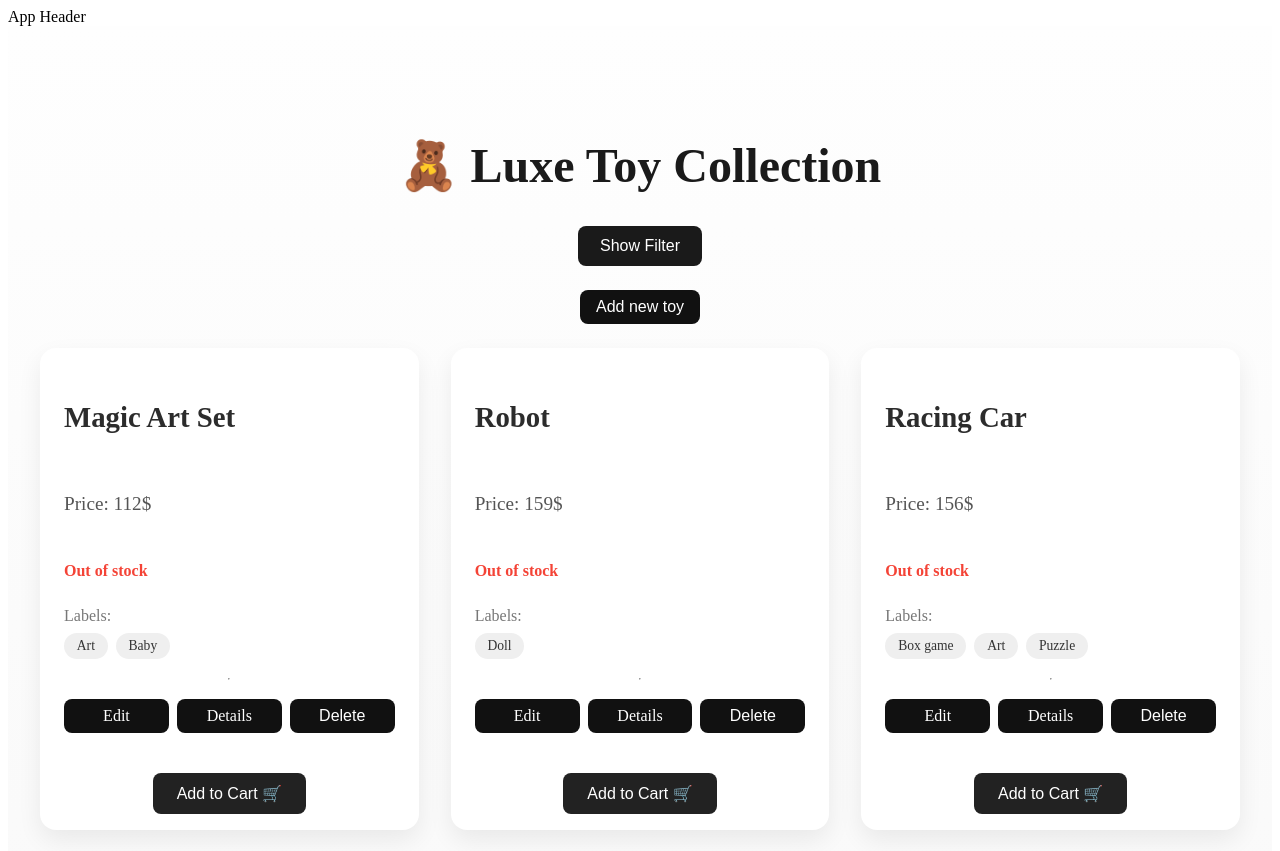
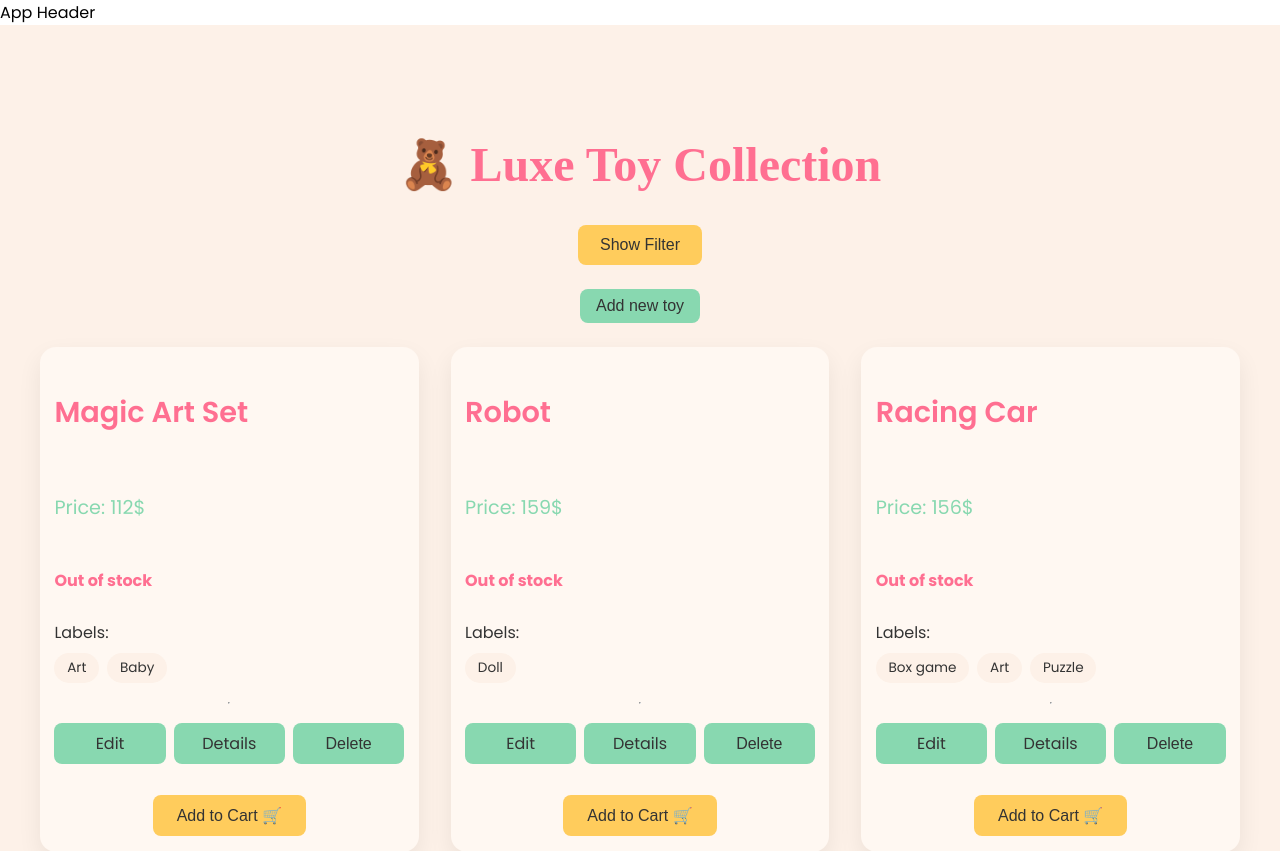
Before and after one commit to nevo0309/mistertoy-frontend, a React (Vite) app: page /toy in a window 1280 px wide. Shown: the top 851 px of the page. Built offline with nearby package versions, Linux system fonts and the light colour scheme.

Commit message:
Change colors to make the app look better

```diff
--- a/src/assets/style/cmps/ToyEdit.css
+++ b/src/assets/style/cmps/ToyEdit.css
@@ -3,10 +3,10 @@
   margin: 4rem auto;
   padding: 2rem;
   border-radius: 1.5rem;
-  background: #ffffff;
+  background-color: var(--color-bg-light);
   box-shadow: 0 12px 36px rgba(0, 0, 0, 0.1);
   font-family: 'Segoe UI', sans-serif;
-  color: #2c2c2c;
+  color: var(--color-text);
 }
 
 .toy-edit h2 {
@@ -14,7 +14,7 @@
   font-size: 2rem;
   margin-bottom: 1.5rem;
   font-weight: 600;
-  color: #111;
+  color: var(--color-accent);
 }
 
 .toy-edit form {
@@ -26,22 +26,22 @@
 .toy-edit label {
   font-size: 1rem;
   font-weight: 500;
-  color: #555;
+  color: var(--color-secondary);
 }
 
 .toy-edit input {
   padding: 0.75rem 1rem;
   font-size: 1rem;
   border-radius: 12px;
-  border: 1px solid #ccc;
-  background-color: #f9f9f9;
+  border: 1px solid var(--color-secondary);
+  background-color: var(--color-bg-light);
   transition: border-color 0.2s ease;
 }
 
 .toy-edit input:focus {
   outline: none;
-  border-color: #999;
-  background-color: #fff;
+  border-color: var(--color-secondary);
+  background-color: var(--color-bg-light);
 }
 
 .toy-edit .btn-group {
@@ -66,23 +66,24 @@
 }
 
 .toy-edit button {
-  background-color: #111;
-  color: white;
+  background-color: var(--color-primary);
+  color: var(--color-text);
 }
 
 .toy-edit button:hover {
-  background-color: #333;
+  background-color: var(--color-btn-hover);
 }
 
 .toy-edit a {
-  background-color: #f0f0f0;
-  color: #444;
-  border: 1px solid #ddd;
+  background-color: var(--color-secondary);
+  color: var(--color-text);
+  border: 1px solid var(--color-secondary);
 }
 
 .toy-edit a:hover {
-  background-color: #e4e4e4;
+  background-color: var(--color-btn-hover);
 }
+
 .labels-checkboxes {
   display: flex;
   flex-wrap: wrap;
@@ -93,8 +94,8 @@
 .labels-checkboxes label {
   font-size: 0.9rem;
   padding: 0.4rem 0.8rem;
-  background-color: #f6f6f6;
-  border: 1px solid #ccc;
+  background-color: var(--color-bg);
+  border: 1px solid var(--color-secondary);
   border-radius: 999px;
   cursor: pointer;
   display: flex;
@@ -104,5 +105,5 @@
 }
 
 .labels-checkboxes input[type='checkbox'] {
-  accent-color: #333;
+  accent-color: var(--color-accent);
 }
--- a/src/assets/style/cmps/ToyFilter.css
+++ b/src/assets/style/cmps/ToyFilter.css
@@ -1,7 +1,7 @@
 .toy-filter {
   width: 100%;
   max-width: 350px;
-  background-color: #fff;
+  background-color: var(--color-bg-light);
   padding: 1rem;
   margin-bottom: 2.5rem;
   border-radius: 1.5rem;
@@ -17,7 +17,7 @@
   margin-bottom: 1rem;
   font-size: 1.8rem;
   font-weight: 600;
-  color: #1a1a1a;
+  color: var(--color-accent);
   text-align: center;
   font-family: 'Playfair Display', serif;
 }
@@ -31,40 +31,39 @@
 .toy-filter label {
   font-weight: 500;
   margin: 0;
-  color: #444;
+  color: var(--color-text);
 }
 
 .toy-filter input {
   padding: 0.5rem 1rem;
   border-radius: 0.75rem;
-  border: 1px solid #ccc;
+  border: 1px solid var(--color-secondary);
   font-size: 1rem;
   transition: all 0.3s ease;
-  background-color: #fafafa;
+  background-color: var(--color-bg-light);
 }
 
 .toy-filter input:focus {
   outline: none;
-  border-color: #999;
+  border-color: var(--color-secondary);
   background-color: #fff;
-  box-shadow: 0 0 0 2px #ccc;
+  box-shadow: 0 0 0 2px var(--color-secondary);
 }
 
 .toy-filter select {
   padding: 0.9rem 1.2rem;
   border-radius: 0.75rem;
-  border: 1px solid #ccc;
+  border: 1px solid var(--color-secondary);
   font-size: 1rem;
-  background-color: #fafafa;
+  background-color: var(--color-bg-light);
   transition: all 0.3s ease;
-  /* appearance: none; */
 }
 
 .toy-filter select:focus {
   outline: none;
-  border-color: #999;
+  border-color: var(--color-secondary);
   background-color: #fff;
-  box-shadow: 0 0 0 2px #ccc;
+  box-shadow: 0 0 0 2px var(--color-secondary);
 }
 
 .label-dropdown {
@@ -73,9 +72,9 @@
 }
 
 .dropdown-toggle {
-  background-color: #f8f8f8;
+  background-color: var(--color-bg);
   padding: 0.5rem 0.75rem;
-  border: 1px solid #ccc;
+  border: 1px solid var(--color-secondary);
   border-radius: 8px;
   cursor: pointer;
   font-weight: 500;
@@ -86,15 +85,15 @@
 }
 
 .dropdown-toggle:hover {
-  background-color: #f0f0f0;
+  background-color: var(--color-bg-light);
 }
 
 .dropdown-content {
   position: absolute;
   top: 110%;
   left: 0;
-  background: white;
-  border: 1px solid #ddd;
+  background-color: var(--color-bg-light);
+  border: 1px solid var(--color-secondary);
   box-shadow: 0 4px 12px rgba(0, 0, 0, 0.1);
   padding: 0.75rem;
   border-radius: 8px;
@@ -109,8 +108,9 @@
   align-items: center;
   gap: 0.5rem;
   font-size: 0.95rem;
+  color: var(--color-text);
 }
 
 .dropdown-content input[type='checkbox'] {
-  accent-color: #c8a165;
+  accent-color: var(--color-accent);
 }
--- a/src/assets/style/cmps/ToyList.css
+++ b/src/assets/style/cmps/ToyList.css
@@ -10,7 +10,7 @@
 }
 
 .toy-item {
-  background-color: #ffffff;
+  background-color: var(--color-bg-light);
   border-radius: 16px;
   box-shadow: 0 10px 25px rgba(0, 0, 0, 0.07);
   overflow: hidden;
@@ -28,8 +28,8 @@
 }
 
 .buy-btn {
-  background: #222;
-  color: #fff;
+  background-color: var(--color-primary);
+  color: var(--color-text);
   border: none;
   padding: 0.7rem 1.5rem;
   font-size: 1rem;
@@ -39,5 +39,5 @@
 }
 
 .buy-btn:hover {
-  background: #444;
+  background-color: var(--color-btn-hover);
 }
--- a/src/assets/style/cmps/ToyPreview.css
+++ b/src/assets/style/cmps/ToyPreview.css
@@ -1,5 +1,5 @@
 .toy-preview {
-  padding: 1.5rem;
+  padding: 0.9rem;
   display: flex;
   flex-direction: column;
   gap: 0.7rem;
@@ -7,18 +7,18 @@
 
 .toy-name {
   font-size: 1.8rem;
-  color: #2c2c2c;
+  color: var(--color-accent);
   font-weight: 600;
 }
 
 .toy-price {
   font-size: 1.2rem;
-  color: #555;
+  color: var(--color-secondary);
 }
 
 .toy-labels {
   font-size: 1rem;
-  color: #777;
+  color: var(--color-text);
 }
 
 .labels-container {
@@ -29,11 +29,11 @@
 }
 
 .label {
-  background-color: #efefef;
+  background-color: var(--color-bg);
   padding: 0.3rem 0.8rem;
   border-radius: 999px;
   font-size: 0.85rem;
-  color: #333;
+  color: var(--color-text);
   font-weight: 500;
 }
 
@@ -44,10 +44,11 @@
 }
 
 .in-stock {
-  color: #4caf50;
+  color: var(--color-secondary);
   font-weight: bold;
 }
+
 .no-stock {
-  color: #f44336;
+  color: var(--color-accent);
   font-weight: bold;
 }
--- a/src/assets/style/cmps/UserMsg.css
+++ b/src/assets/style/cmps/UserMsg.css
@@ -2,32 +2,26 @@
   position: fixed;
   top: 1.5rem;
   right: 1.5rem;
-
   display: flex;
   align-items: center;
   gap: 1rem;
-
   padding: 1rem 1.25rem;
   border-radius: 1rem;
-
   font-size: 1rem;
   font-weight: 500;
   font-family: 'Segoe UI', Roboto, sans-serif;
-
-  background: rgba(34, 34, 34, 0.9);
-  color: #fff;
-
+  background-color: var(--color-secondary);
+  color: var(--color-text);
   box-shadow: 0 8px 24px rgba(0, 0, 0, 0.2);
   z-index: 9999;
-
   transition: all 0.3s ease;
 }
 
 .user-msg button {
-  background: rgba(255, 255, 255, 0.1);
+  background-color: var(--color-bg);
   border: none;
   border-radius: 999px;
-  color: white;
+  color: var(--color-text);
   font-size: 0.9rem;
   padding: 0.3rem 0.6rem;
   cursor: pointer;
@@ -35,13 +29,13 @@
 }
 
 .user-msg button:hover {
-  background: rgba(255, 255, 255, 0.2);
+  background-color: var(--color-primary);
 }
 
 .success {
-  background-color: var(--success);
+  background-color: var(--color-primary);
 }
 
 .error {
-  background-color: var(--danger);
+  background-color: var(--color-accent);
 }
--- a/src/assets/style/pages/ToyDetails.css
+++ b/src/assets/style/pages/ToyDetails.css
@@ -1,7 +1,7 @@
 .toy-details {
   max-width: 700px;
   margin: 4rem auto;
-  background-color: white;
+  background-color: var(--color-bg-light);
   padding: 2rem;
   border-radius: 2rem;
   box-shadow: 0 12px 32px rgba(0, 0, 0, 0.07);
@@ -12,18 +12,18 @@
   font-size: 2rem;
   margin-bottom: 1rem;
   font-weight: 600;
-  color: #222;
+  color: var(--color-accent);
 }
 
 .toy-details h5 {
   font-size: 1.2rem;
-  color: #444;
+  color: var(--color-secondary);
   margin-bottom: 1rem;
 }
 
 .toy-desctibe {
   font-size: 1rem;
-  color: #666;
+  color: var(--color-text);
   line-height: 1.5;
   margin-bottom: 2rem;
 }
--- a/src/assets/style/pages/ToyIndex.css
+++ b/src/assets/style/pages/ToyIndex.css
@@ -1,6 +1,6 @@
 .toy-index {
   padding: 4rem 2rem;
-  background: linear-gradient(to bottom, #fefefe, #eaeaea);
+  background-color: var(--color-bg);
   min-height: 100vh;
   display: flex;
   flex-direction: column;
@@ -9,7 +9,7 @@
 
 .main-title {
   font-size: 3rem;
-  color: #1a1a1a;
+  color: var(--color-accent);
   text-align: center;
   margin-bottom: 2rem;
   font-family: 'Playfair Display', serif;
@@ -17,8 +17,8 @@
 }
 
 .toggle-filter-btn {
-  background-color: #1a1a1a;
-  color: white;
+  background-color: var(--color-primary);
+  color: var(--color-text);
   padding: 0.7rem 1.4rem;
   border: none;
   border-radius: 8px;
@@ -29,8 +29,9 @@
 }
 
 .toggle-filter-btn:hover {
-  background-color: #333;
+  background-color: var(--color-btn-hover);
 }
+
 .add-btn {
   margin-bottom: 1.5rem;
 }
--- a/src/assets/style/setup/general.css
+++ b/src/assets/style/setup/general.css
@@ -1,8 +1,16 @@
+@import url('https://fonts.googleapis.com/css2?family=Poppins:wght@400;600;700&display=swap');
+
+body {
+  margin: 0;
+  padding: 0;
+  font-family: var(--font-family-primary);
+}
+
 .action-btn {
   flex: 1;
   text-decoration: none;
-  background-color: #111;
-  color: white;
+  background-color: var(--color-secondary);
+  color: var(--color-text);
   padding: 0.5rem 1rem;
   border-radius: 8px;
   border: none;
@@ -15,9 +23,9 @@
 }
 
 .action-btn:hover {
-  background-color: #333;
+  background-color: var(--color-btn-hover);
   transform: translateY(-3px);
-  color: white;
+  color: var(--color-text);
 }
 
 .action-btn a {
--- a/src/assets/style/setup/vars.css
+++ b/src/assets/style/setup/vars.css
@@ -1,4 +1,13 @@
 :root {
+  --color-primary: #ffcc5c; /* sunny yellow */
+  --color-secondary: #88d8b0; /* mint green */
+  --color-accent: #ff6f91; /* coral pink */
+  --color-bg-light: #fff8f2; /* creamy ivory */
+  --color-bg: #fdf1e8; /* soft peach */
+  --color-text: #333333; /* dark charcoal */
+  --color-btn-hover: #ff8aa2; /* lighter coral */
   --success: #3bb273;
   --danger: #e63946;
+
+  --font-family-primary: 'Poppins', sans-serif;
 }
```
